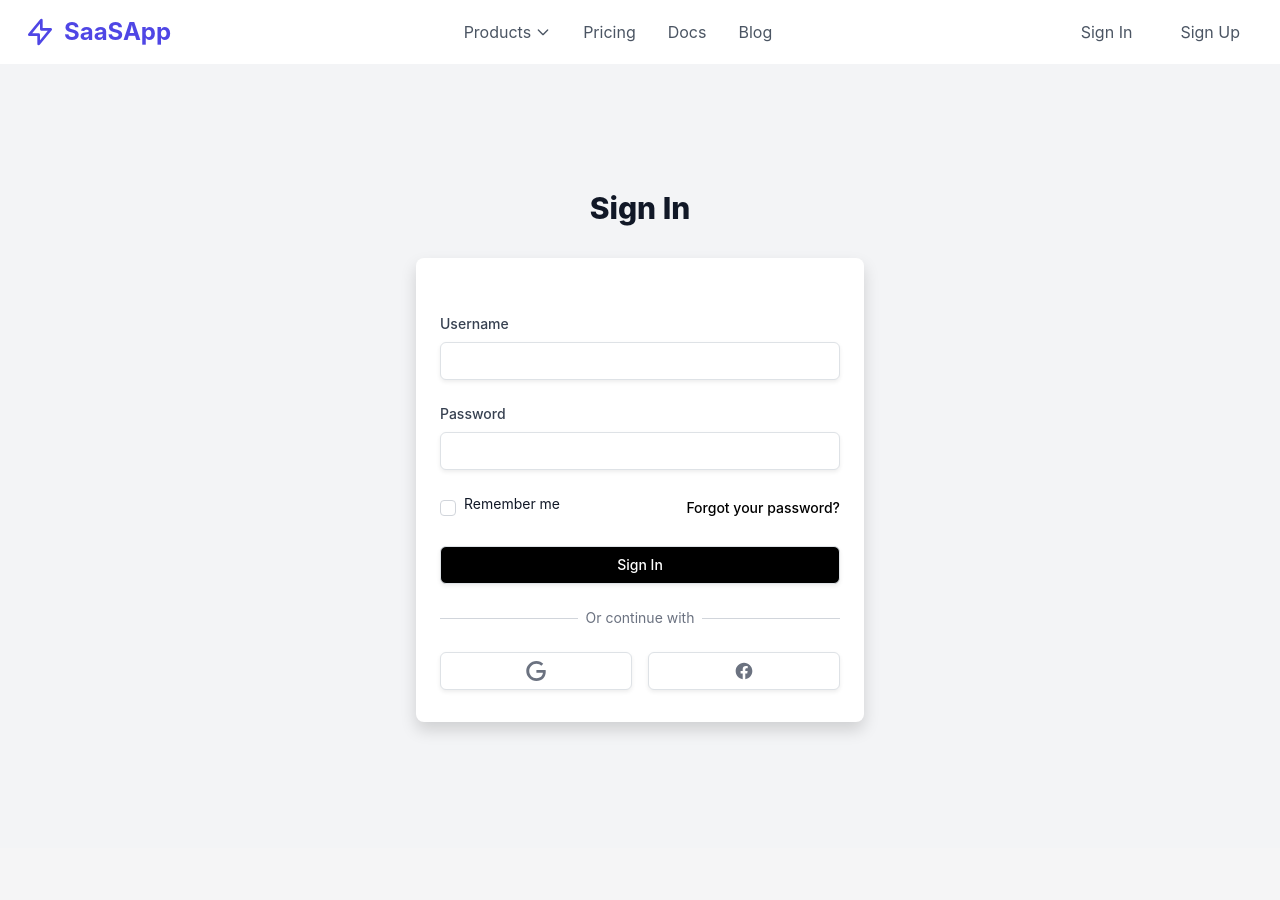
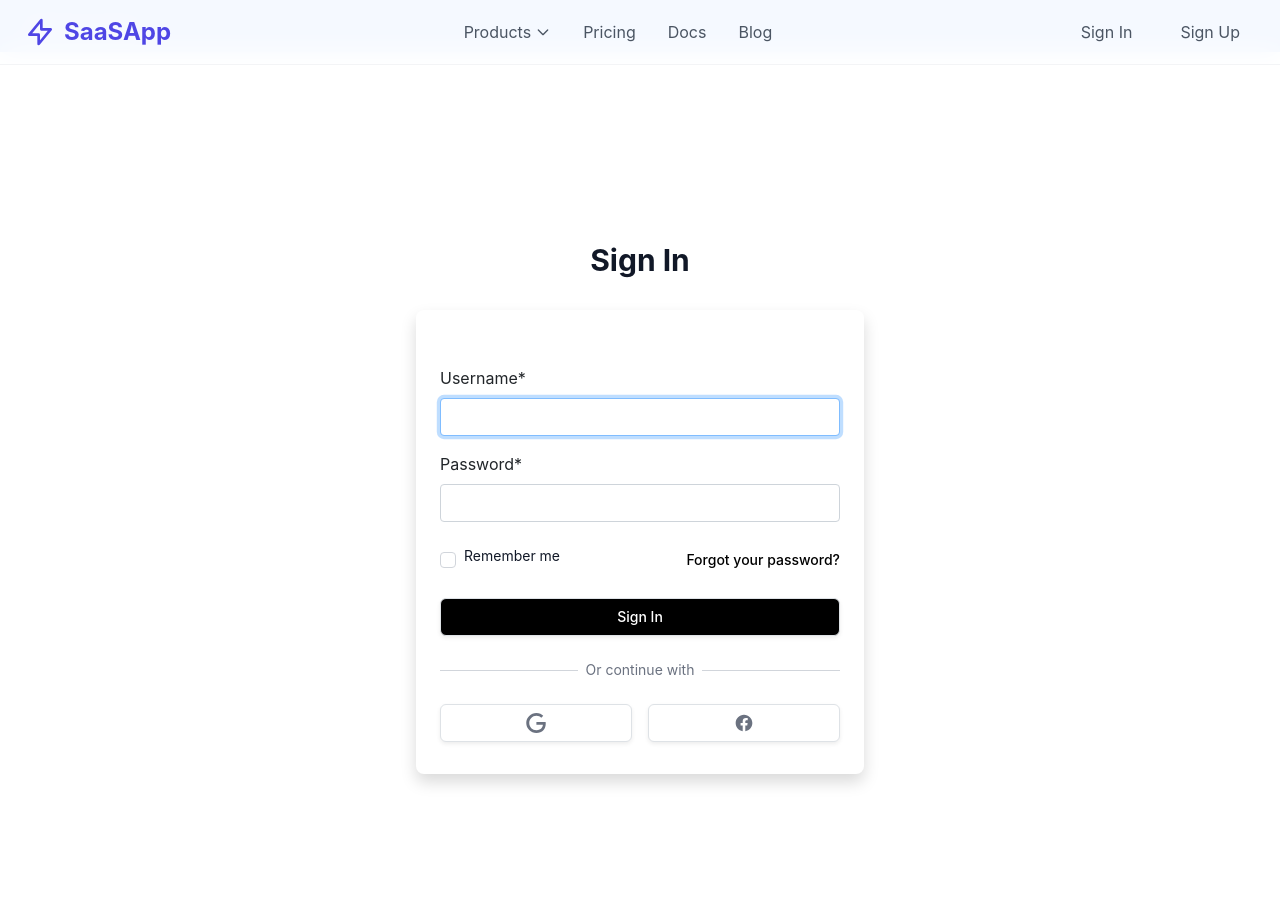
Before and after one commit to sunodmongia/SaaS, a Django app: page /login/ in a window 1280 px wide. Before the commit the page ends 734 px from the top, so only its background shows below. Run offline with Django 5.2, Linux system fonts and the light colour scheme; tables that the repository leaves empty hold one stand-in row (values such as "Sample post"); one stand-in notice (Sample message) is shown; some libraries are stand-ins or nearby versions.

Commit message:
Django Alauth Ui

```diff
--- a/src/saas/urls.py
+++ b/src/saas/urls.py
@@ -8,6 +8,7 @@ from . import views
 
 urlpatterns = [
     path("", HomeView.as_view(), name="home"),
+    path("home/", HomeView.as_view(), name="home"),
     path("login/", LoginView.as_view(), name="login"),
     path("logout/", views.logout_view, name="logout"),
     path("signup/", SignUpView.as_view(), name='signup'),
--- /dev/null
+++ b/src/templates/account/message.html
@@ -0,0 +1,11 @@
+{% if messages %}
+<div>
+    {% for message in messages %}
+    <div class="flex item-center px-4 py-3 text-sm font-bold text-white bg-blue-500" role="alert">
+        <p>
+            {{ message }}
+        </p>
+    </div>
+    {% endfor %}
+</div>
+{% endif %}
--- a/src/templates/base.html
+++ b/src/templates/base.html
@@ -16,9 +16,9 @@
 
     <title>
         {% if title %}
-        {{ title }}
+            {{ title }}
         {% else %}
-        Welcome to saas
+            SaaS
         {% endif %}
     </title>
     {% include 'Base/css.html' %}
@@ -26,6 +26,7 @@
 </head>
 
 <body>
+    {% include 'account/message.html' with messages=messages %}
     <div>
         {% include 'nav/navbar.html' %}
     </div>
--- a/src/templates/nav/navbar.html
+++ b/src/templates/nav/navbar.html
@@ -38,10 +38,13 @@
 
             <!-- Right Section - CTA Buttons -->
             <div class="hidden md:flex items-center space-x-4">
-                <a href="/login" class="hover:no-underline text-gray-600 hover:text-indigo-600 px-3 py-2">Sign In</a>
-                <a href="/signup" class="hover:no-underline text-gray-600 hover:text-indigo-600 px-3 py-2">
-                    Sign Up
-                </a>
+                {% if not request.user.is_authenticated %}
+                    <a href="/accounts/login" class="hover:no-underline text-gray-600 hover:text-indigo-600 px-3 py-2">Sign In</a>
+                    <a href="/accounts/signup" class="hover:no-underline text-gray-600 hover:text-indigo-600 px-3 py-2">Sign Up</a>
+                {% else %}
+                    {{ request.user.username }}
+                    <a href="/accounts/logout" class="hover:no-underline text-gray-600 hover:text-indigo-600 px-3 py-2">Sign Out</a>
+                {% endif %}
             </div>
 
             <!-- Mobile Menu Button -->
@@ -63,8 +66,13 @@
             <a href="/docs" class="hover:no-underline block px-3 py-2 text-gray-600 hover:bg-indigo-50 rounded-lg">Docs</a>
             <a href="/blog" class="hover:no-underline block px-3 py-2 text-gray-600 hover:bg-indigo-50 rounded-lg">Blog</a>
             <div class="pt-4 border-t">
-                <a href="/login" class="hover:no-underline block px-3 py-2 text-gray-600 hover:bg-indigo-50 rounded-lg">Sign In</a>
-                <a href="/signup" class="hover:no-underline block px-3 py-2 text-gray-600 hover:bg-indigo-50 rounded-lg mt-2">Sign Up</a>
+                {% if not request.user.is_authenticated %}
+                    <a href="/accounts/login" class="hover:no-underline block px-3 py-2 text-gray-600 hover:bg-indigo-50 rounded-lg">Sign In</a>
+                    <a href="/accounts/signup" class="hover:no-underline block px-3 py-2 text-gray-600 hover:bg-indigo-50 rounded-lg mt-2">Sign Up</a>
+                {% else %}
+                    {{ request.user.username }}
+                    <a href="/logout" class="hover:no-underline block px-3 py-2 text-gray-600 hover:bg-indigo-50 rounded-lg">Sign Out</a>
+                {% endif %}
             </div>
         </div>
     </div>
--- a/src/templates/registration/login.html
+++ b/src/templates/registration/login.html
@@ -2,9 +2,9 @@
 {% load static %}
 {% load crispy_forms_tags %}
 {% block content %}
-<div class="min-h-screen bg-gray-100 flex flex-col justify-center py-6 sm:px-6 lg:px-8 mt-5">
+<div class="min-h-screen flex flex-col justify-center py-6 sm:px-6 lg:px-8 mt-5">
     <div class="sm:mx-auto sm:w-full sm:max-w-md">
-        <h2 class="mt-3 text-center text-3xl font-extrabold text-gray-900">
+        <h2 class="mt-3 text-center text-3xl font-bold text-gray-900">
             Sign In
         </h2>
     </div>
@@ -13,7 +13,7 @@
         <div class="bg-white py-8 px-4 shadow sm:rounded-lg sm:px-10">
             <form class="space-y-6" action="" method="POST">
                 {% csrf_token %}
-                <div>
+                <!-- <div>
                     <label for="username" class="block text-sm font-medium text-gray-700">
                         Username
                     </label>
@@ -31,8 +31,11 @@
                         <input id="password" name="password" type="password" autocomplete="current-password" required
                             class="appearance-none block w-full px-3 py-2 border border-gray-300 rounded-md shadow-sm placeholder-gray-400 focus:outline-none focus:ring-indigo-500 focus:border-indigo-500 sm:text-sm">
                     </div>
+                </div> -->
+
+                <div>
+                    {{ form|crispy}}
                 </div>
-
                 <div class="flex items-center justify-between">
                     <div class="flex items-center">
                         <input id="remember_me" name="remember_me" type="checkbox"
```
Also changed, not shown: src/saas_platform/settings.py (+4 -3 lines), src/templates/account/base.html (+0 -12 lines), src/templates/account/login.html (added, +39 -0 lines).
